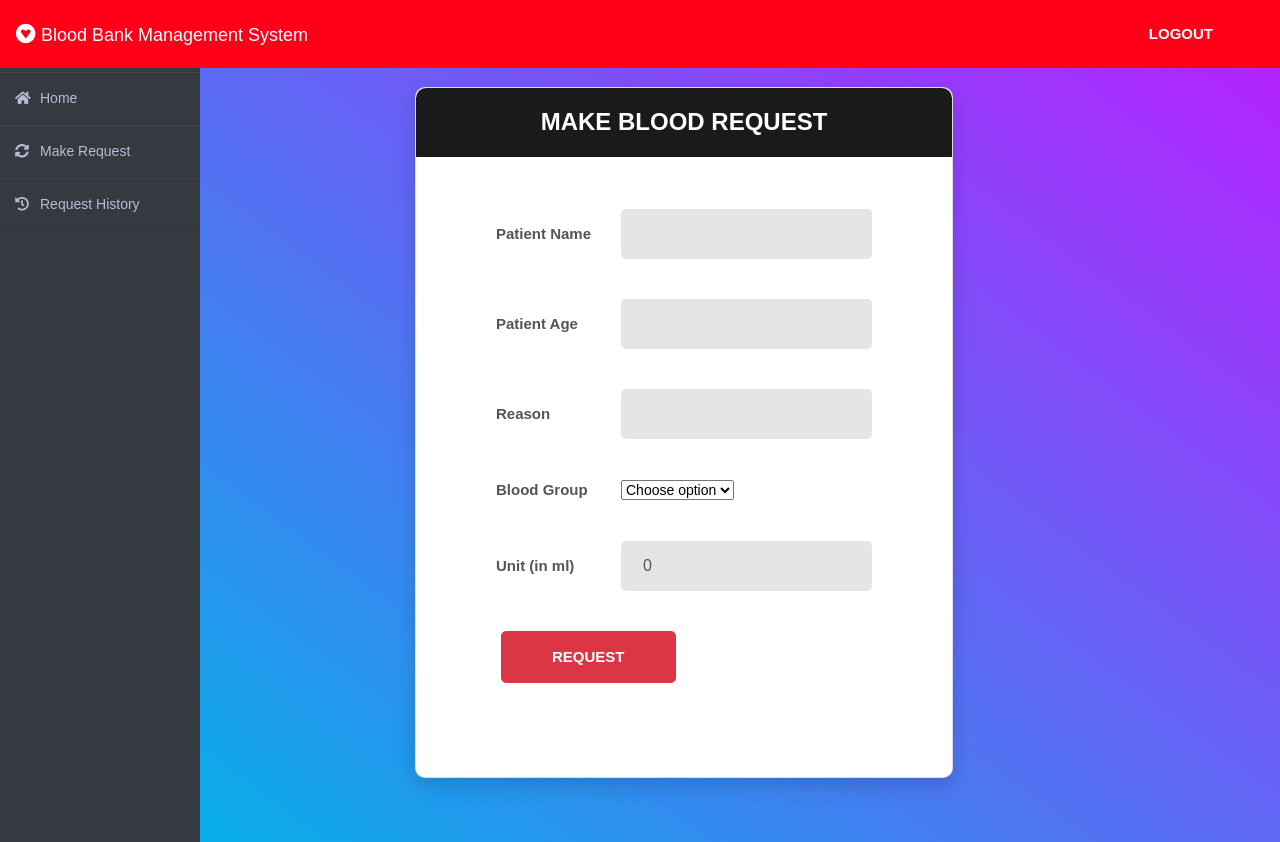
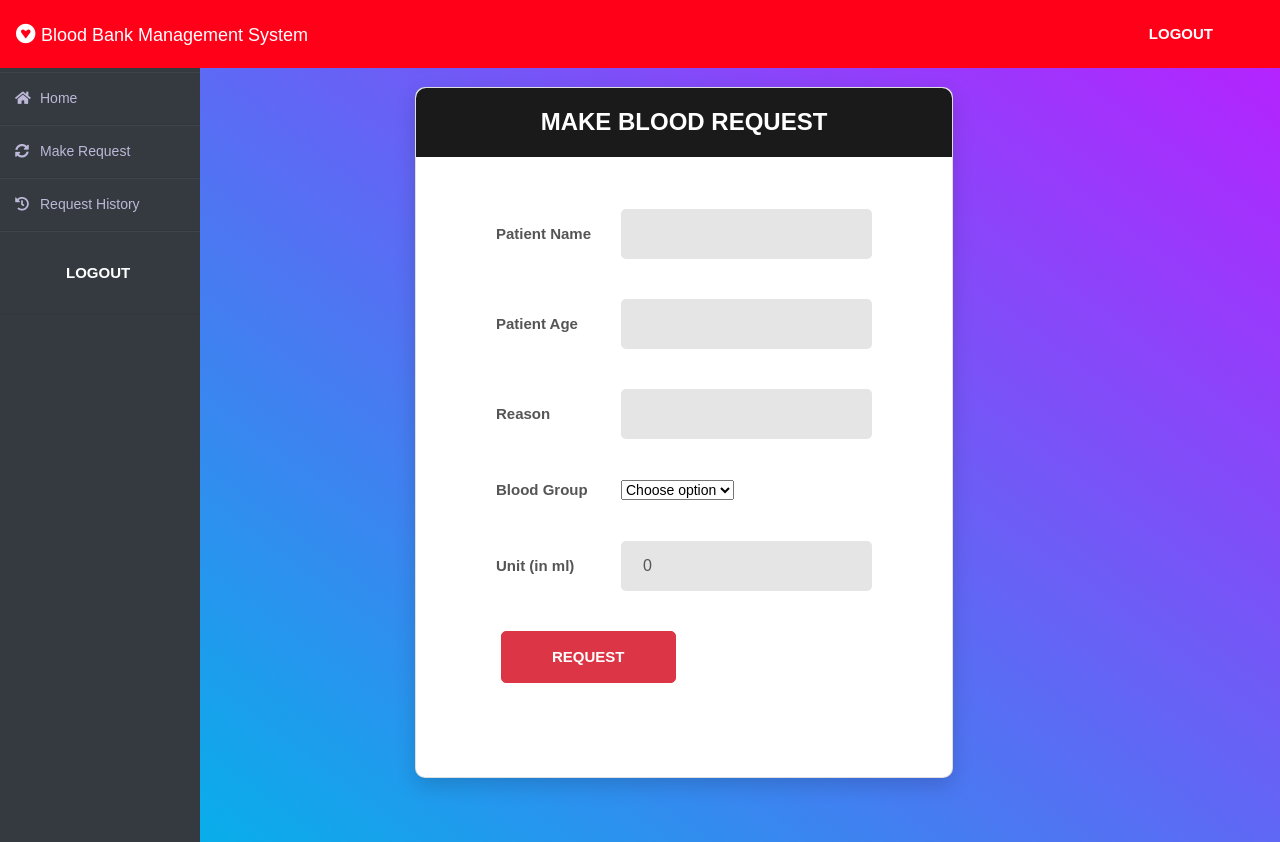
Before and after one commit to naveen2526-nk/Smart-blood-bank, a Django app: page /patient/make-request in a window 1280 px wide. Run offline with Django 3.2, Linux system fonts and the light colour scheme; some libraries are stand-ins or nearby versions.

Commit message:
Update patientbase.html

```diff
--- a/templates/patient/patientbase.html
+++ b/templates/patient/patientbase.html
@@ -184,6 +184,13 @@ body{
             <li><a style="text-decoration:none;" href="/"><i class="fas fa-home"></i>Home</a></li>
             <li><a style="text-decoration:none;" href="/patient/make-request"><i class="fas fa-sync-alt"></i>Make Request</a></li>
             <li><a style="text-decoration:none;" href="/patient/my-request"><i class="fas fa-history"></i>Request History</a></li>
+            <li class="nav-item">
+                    <form method="post" action="{% url 'logout' %}">
+                      {% csrf_token %}
+                      <button type="submit" class="btn btn-link">Logout</button>
+                    </form>
+
+                </li>
 
         </ul>
 
```
